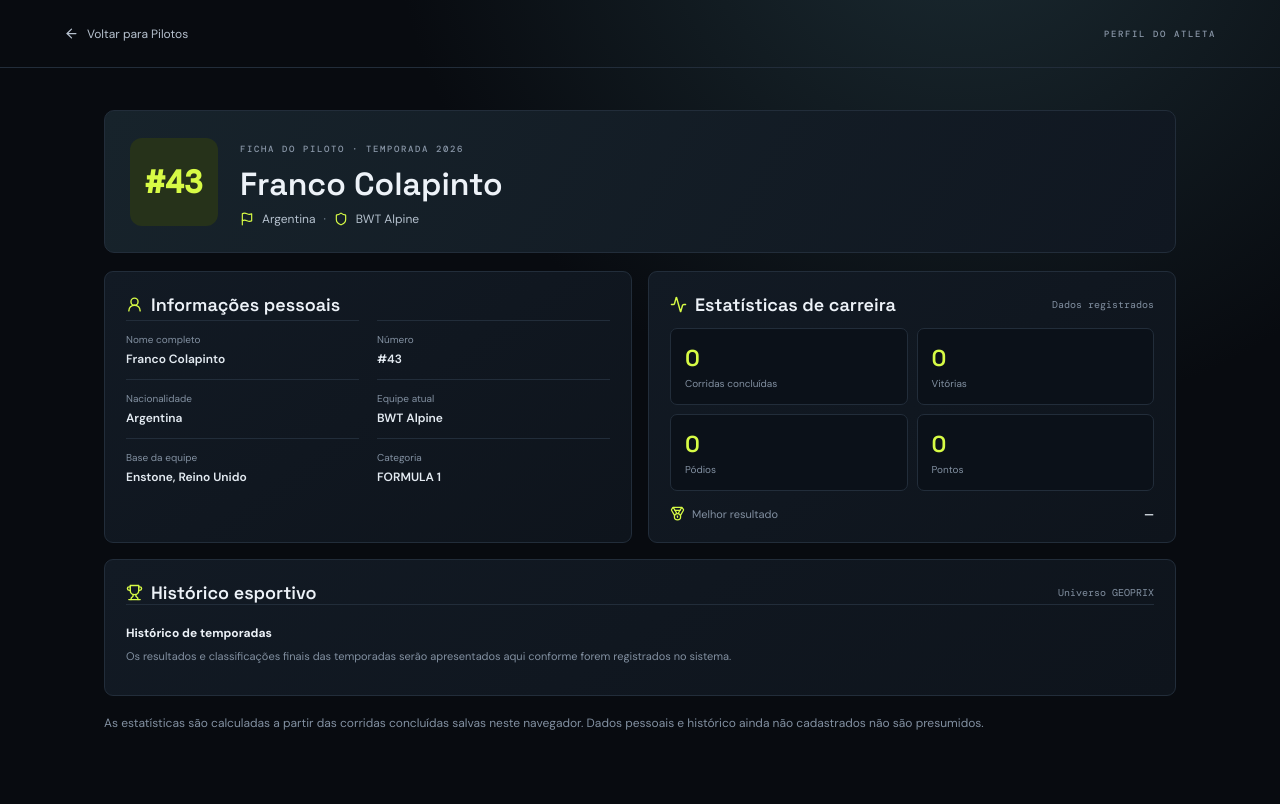
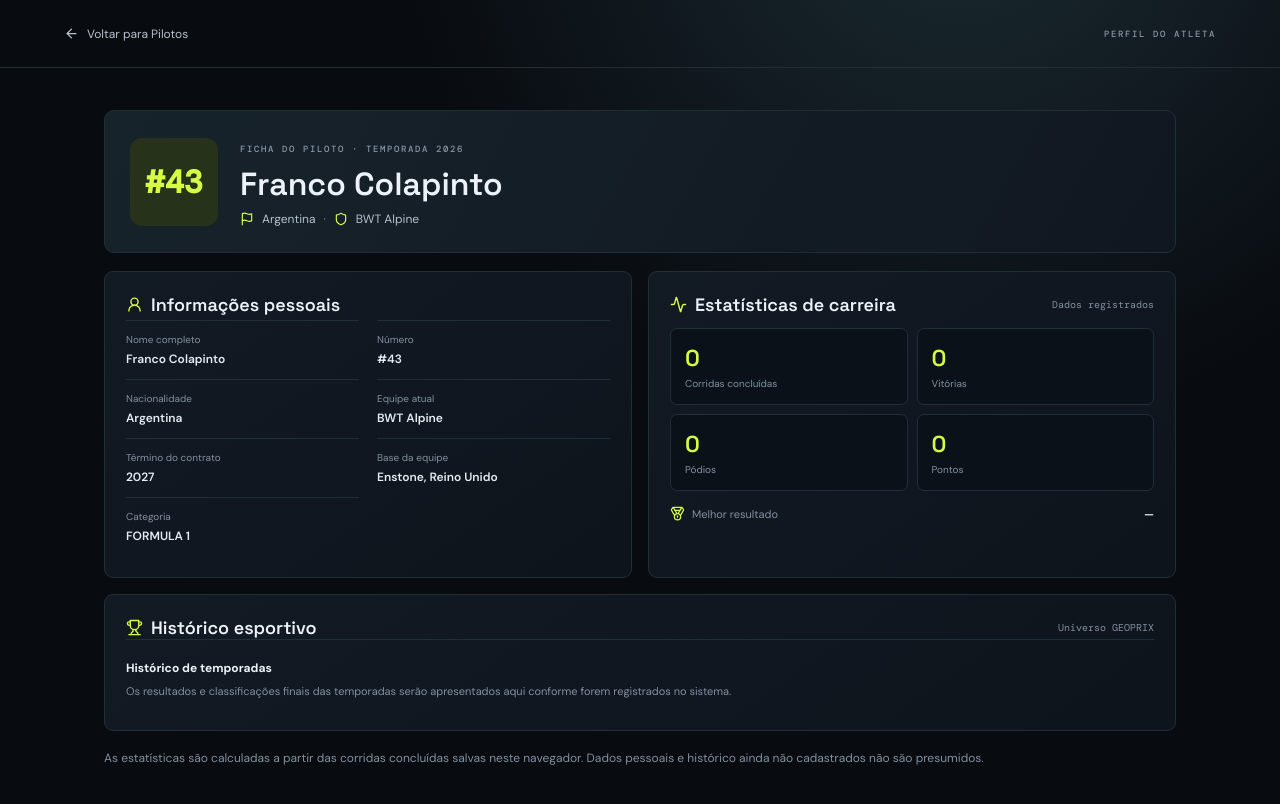
Before and after one commit to geoprix0-coder/geoprix-motorsport, a Next.js app: page /drivers/alpine-franco-colapinto/ in a window 1280 px wide. Shown: the top 804 px of the page. Built offline with nearby package versions, Linux system fonts and the light colour scheme.

Commit message:
Exibe término do contrato na ficha dos pilotos

```diff
--- a/src/app/drivers/[id]/profile.tsx
+++ b/src/app/drivers/[id]/profile.tsx
@@ -3,6 +3,7 @@ import { useEffect,useState } from "react";
 import Link from "next/link";
 import { ArrowLeft,Flag,Trophy,Medal,Activity,UserRound,Shield } from "lucide-react";
 import type { Driver,Team } from "@/lib/types";
+import {initializeDriverContracts,getContractEndLabel,type MarketContract} from "@/lib/market";
 
 type SavedResult={driverId:string;driverName:string;teamId:string;teamName:string;status:string;position:number|null;points?:number};
 type SavedRound={status:string;results:SavedResult[]};
@@ -12,9 +13,10 @@ const emptyStats:Stats={races:0,wins:0,podiums:0,points:0,best:null};
 export default function DriverProfile({driver,team}:{driver:Driver;team:Team}){
  const [stats,setStats]=useState<Stats>(emptyStats);
  const [currentTeam,setCurrentTeam]=useState<Team>(team);
+ const [contract,setContract]=useState<MarketContract|null>(null);
  const [loaded,setLoaded]=useState(false);
  useEffect(()=>{
-  try{const raw=localStorage.getItem("geoprix-teams-v1");if(raw){const saved=JSON.parse(raw) as Team[];const found=saved.find(t=>t.drivers.some(d=>d.id===driver.id));if(found)setCurrentTeam(found)}}catch{}
+  try{const raw=localStorage.getItem("geoprix-teams-v1");const saved=raw?JSON.parse(raw) as Team[]:[team];const found=saved.find(t=>t.drivers.some(d=>d.id===driver.id));if(found)setCurrentTeam(found);const contracts=initializeDriverContracts(saved);setContract(contracts.find(item=>item.driverId===driver.id)||null)}catch{}
   const totals:Stats={...emptyStats};
   try{
    for(let i=0;i<localStorage.length;i++){
@@ -43,7 +45,7 @@ export default function DriverProfile({driver,team}:{driver:Driver;team:Team}){
  return <main className="manager-shell"><header className="manager-top"><Link className="back-link" href="/drivers/"><ArrowLeft size={15}/> Voltar para Pilotos</Link><span className="eyebrow">PERFIL DO ATLETA</span></header><div className="manager-content">
   <section className="driver-hero"><div className="driver-number">#{driver.number}</div><div className="driver-identity"><span className="eyebrow">FICHA DO PILOTO · TEMPORADA 2026</span><h1>{driver.name}</h1><p><Flag size={14}/>{driver.nationality}<span className="driver-dot">·</span><Shield size={14}/>{currentTeam.name}</p></div></section>
   <div className="driver-profile-grid">
-   <section className="team-list driver-info-card"><div className="list-heading"><h2><UserRound size={17}/> Informações pessoais</h2></div><dl className="driver-details"><div><dt>Nome completo</dt><dd>{driver.name}</dd></div><div><dt>Número</dt><dd>#{driver.number}</dd></div><div><dt>Nacionalidade</dt><dd>{driver.nationality}</dd></div><div><dt>Equipe atual</dt><dd>{team.name}</dd></div><div><dt>Base da equipe</dt><dd>{currentTeam.base}</dd></div><div><dt>Categoria</dt><dd>FORMULA 1</dd></div></dl></section>
+   <section className="team-list driver-info-card"><div className="list-heading"><h2><UserRound size={17}/> Informações pessoais</h2></div><dl className="driver-details"><div><dt>Nome completo</dt><dd>{driver.name}</dd></div><div><dt>Número</dt><dd>#{driver.number}</dd></div><div><dt>Nacionalidade</dt><dd>{driver.nationality}</dd></div><div><dt>Equipe atual</dt><dd>{currentTeam.name}</dd></div><div><dt>Término do contrato</dt><dd>{contract?getContractEndLabel(contract):"Não registrado"}</dd></div><div><dt>Base da equipe</dt><dd>{currentTeam.base}</dd></div><div><dt>Categoria</dt><dd>FORMULA 1</dd></div></dl></section>
    <section className="team-list driver-info-card"><div className="list-heading"><h2><Activity size={17}/> Estatísticas de carreira</h2><span>Dados registrados</span></div>{!loaded?<p className="storage-note">Carregando estatísticas...</p>:<div className="driver-stat-grid"><div><b>{stats.races}</b><small>Corridas concluídas</small></div><div><b>{stats.wins}</b><small>Vitórias</small></div><div><b>{stats.podiums}</b><small>Pódios</small></div><div><b>{stats.points}</b><small>Pontos</small></div></div>}<p className="driver-best"><Medal size={15}/> Melhor resultado <b>{stats.best===null?"—":stats.best+"º lugar"}</b></p></section>
   </div>
   <section className="team-list driver-history-card"><div className="list-heading"><h2><Trophy size={17}/> Histórico esportivo</h2><span>Universo GEOPRIX</span></div><div className="driver-history-empty"><b>Histórico de temporadas</b><p>Os resultados e classificações finais das temporadas serão apresentados aqui conforme forem registrados no sistema.</p></div></section>
```
